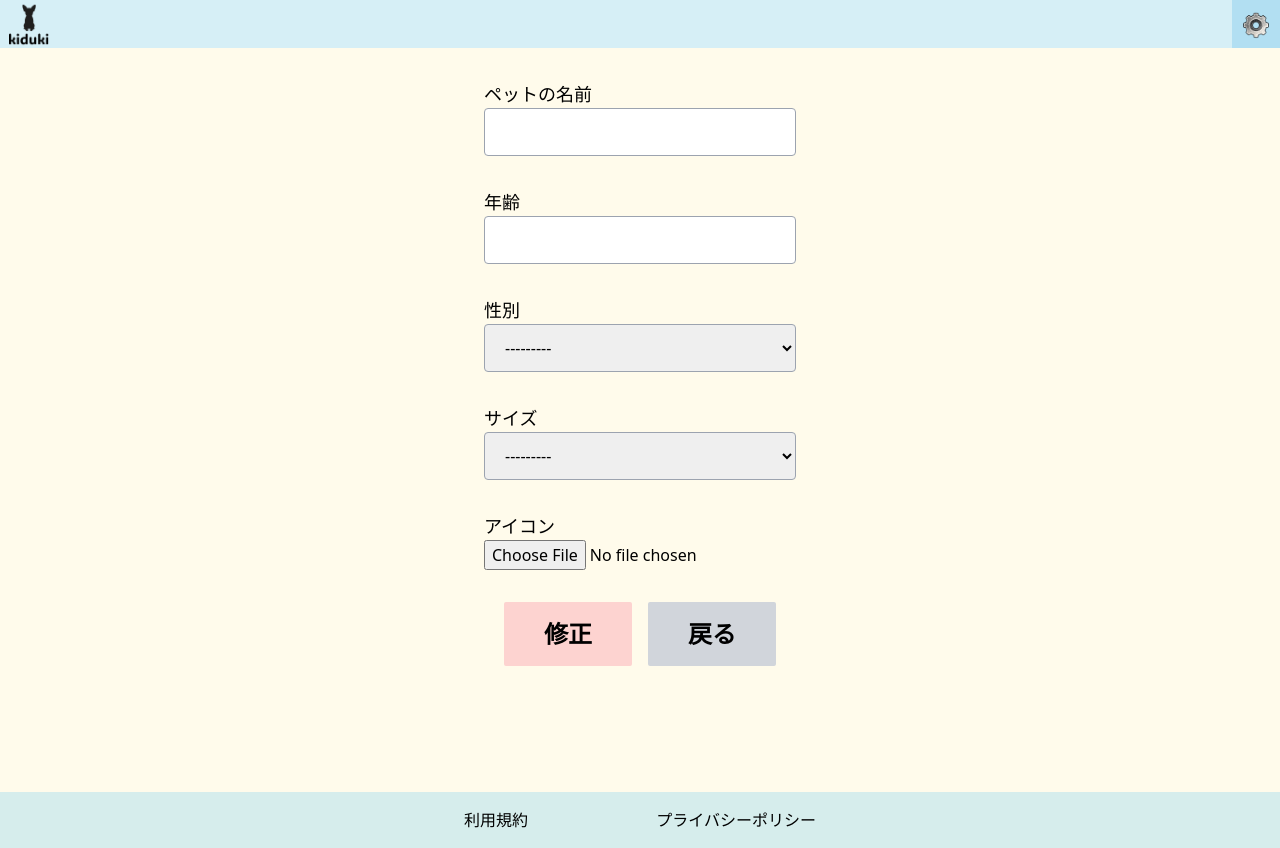
After one commit to rika06120724/kiduki-app, a Django app: template pets/templates/pets/edit.html in a window 1280 px wide. The commit adds this page. Run offline with Django 5.2, Linux system fonts and the light colour scheme; the template is opened without the code that fills it: values that come from a table or form of the project are taken from there, others are empty; some libraries are stand-ins or nearby versions; some web fonts are replaced.

Commit message:
ペット情報の編集機能を実装

```diff
--- a/config/settings.py
+++ b/config/settings.py
@@ -135,7 +135,7 @@ STATIC_ROOT = BASE_DIR / "staticfiles"
 DEFAULT_AUTO_FIELD = 'django.db.models.BigAutoField'
 
 LOGIN_URL = 'users:login'
-LOGIN_REDIRECT_URL = 'pages:index'
+LOGIN_REDIRECT_URL = 'pets:my_page'
 LOGOUT_REDIRECT_URL = 'pages:index'
 
 # AWS S3 storage configuration
--- /dev/null
+++ b/pets/templates/pets/edit.html
@@ -0,0 +1,83 @@
+{% extends 'base.html' %}
+{% load static %}
+
+{% block header %}
+  <header class="bg-[#ade0ee80] flex items-center h-12">
+    <img src="{% static 'images/logo.png' %}" alt="ロゴ" class="h-12 ml-2">
+    <div class="flex-1"></div>
+    <div class="bg-[#65BBE950] h-12 w-12 flex items-center justify-center">
+      <img src="{% static 'images/setting_button.png' %}" alt="設定" class="h-10 w-10 ">
+    </div>
+  </header>
+{% endblock %}
+
+{% block content %}
+  <style>
+    input[type="number"]::-webkit-outer-spin-button,
+    input[type="number"]::-webkit-inner-spin-button {
+      -webkit-appearance: none;
+      margin: 0;
+    }
+    input[type="number"] {
+      -moz-appearance: textfield;
+    }
+    .form-group{
+      margin-bottom: 2rem;
+    }
+  </style>
+  <div class="flex bg-amber-50 min-h-screen flex-col">
+    <div class="flex max-w-sm mx-auto flex-col items-center gap-6 mt-8">
+      <form method="post" enctype="multipart/form-data" novalidate>
+        {% csrf_token %}
+
+        {% if form.non_field_errors %}
+          <div class="bg-red-100 border border-red-400 text-red-700 px-4 py-3 rounded">
+            {% for error in form.non_field_errors %}<p>{{ error }}</p>{% endfor %}
+          </div>
+        {% endif %}
+
+        <div class="form-group">
+          <p class="text-lg">ペットの名前</p>
+          {{ form.name }}
+          {% if form.name.errors %}<div class="text-red-600 text-sm">{% for error in form.name.errors %}<p>{{ error }}</p>{% endfor %}</div>{% endif %}
+        </div>
+
+        <div class="form-group">
+          <p class="text-lg">年齢</p>
+          {{ form.age }}
+          {% if form.age.errors %}<div class="text-red-600 text-sm">{% for error in form.age.errors %}<p>{{ error }}</p>{% endfor %}</div>{% endif %}
+        </div>
+
+        <div class="form-group">
+          <p class="text-lg">性別</p>
+          {{ form.sex }}
+          {% if form.sex.errors %}<div class="text-red-600 text-sm">{% for error in form.sex.errors %}<p>{{ error }}</p>{% endfor %}</div>{% endif %}
+        </div>
+
+        <div class="form-group">
+          <p class="text-lg">サイズ</p>
+          {{ form.size }}
+          {% if form.size.errors %}<div class="text-red-600 text-sm">{% for error in form.size.errors %}<p>{{ error }}</p>{% endfor %}</div>{% endif %}
+        </div>
+
+        <div class="form-group">
+          <p class="text-lg">アイコン</p>
+          {{ form.icon }}
+          {% if form.icon.errors %}<div class="text-red-600 text-sm">{% for error in form.icon.errors %}<p>{{ error }}</p>{% endfor %}</div>{% endif %}
+        </div>
+
+        <div class="flex gap-4 justify-center">
+          <button class="bg-[#FDD3D0] px-6 py-2 rounded-sm text-2xl font-bold text-black w-32 h-16 flex items-center justify-center" type="submit">修正</button>
+          <a href="{% url 'pets:my_page' %}" class="bg-gray-300 px-6 py-2 rounded-sm text-2xl font-bold text-black w-32 h-16 flex items-center justify-center">戻る</a>
+        </div>
+      </form>
+    </div>
+
+    <footer class="bg-[#ADE0EE80] text-black py-4 mt-auto">
+        <div class="max-w-sm mx-auto flex justify-between px-4">
+            <a href="#">利用規約</a>
+            <a href="#">プライバシーポリシー</a>
+        </div>
+    </footer>
+  </div>
+{% endblock %}
--- a/pets/templates/pets/my_page.html
+++ b/pets/templates/pets/my_page.html
@@ -41,7 +41,7 @@
               <div class="mt-6 space-y-6">
                 <a href="#" class="bg-[#FDD3D0] block px-6 py-2 rounded-sm text-2xl font-bold text-black text-center w-64 h-16 flex items-center justify-center">記録</a>
                 <a href="#" class="bg-[#FDD3D0] block px-6 py-2 rounded-sm text-2xl font-bold text-black text-center w-64 h-16 flex items-center justify-center">検知結果</a>
-                <a href="#" class="bg-[#FDD3D0] block px-6 py-2 rounded-sm text-2xl font-bold text-black text-center w-64 h-16 flex items-center justify-center">編集</a>
+                <a href="{% url 'pets:edit' pet.id %}" class="bg-[#FDD3D0] block px-6 py-2 rounded-sm text-2xl font-bold text-black text-center w-64 h-16 flex items-center justify-center">編集</a>
               </div>
             </div>
           {% endfor %}
--- a/pets/urls.py
+++ b/pets/urls.py
@@ -1,8 +1,9 @@
 from django.urls import path
-from .views import create_pet, my_page
+from .views import create_pet, my_page, pet_edit
 
 app_name = 'pets'
 urlpatterns = [
     path('register/', create_pet, name='register'),
     path('my_page/', my_page, name='my_page'),
+    path('<int:pet_id>/edit/', pet_edit, name='edit'),  # ペット編集ビューへのURLパターンを追加
 ]
--- a/users/views.py
+++ b/users/views.py
@@ -22,7 +22,7 @@ class CustomLoginView(LoginView):
     redirect_authenticated_user = True
 
     def get_success_url(self):
-        return reverse_lazy('pages:index')
+        return reverse_lazy('pets:my_page')
 
 def logout_view(request):
     logout(request)
```
Also changed, not shown: pets/views.py (+18 -0 lines), 1 other file.
